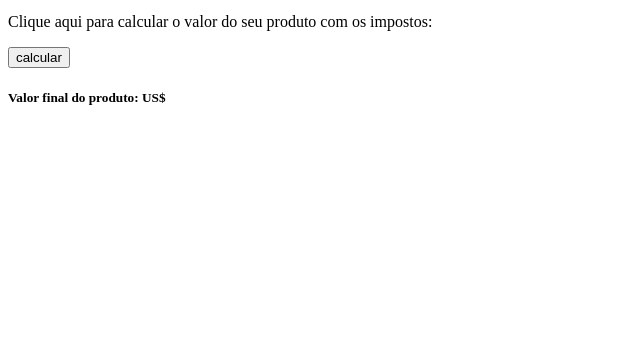
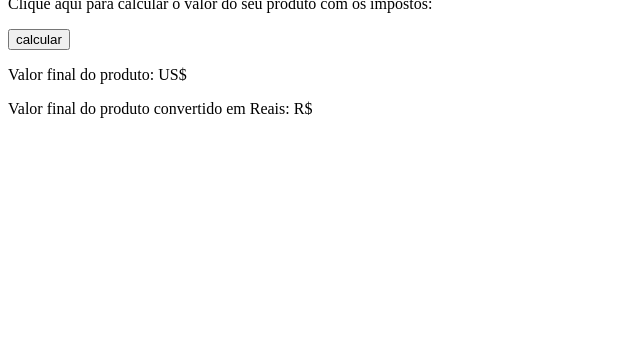
Before and after one commit to FilipeGuidi/AulaHTMLSenai, a plain HTML site: page Atividade8/index.html in a window 1280 px wide. Shown: the part 455-800 px from the top of the page, without its empty margins (0-640 px from the left). Drawn offline with Linux system fonts and the light colour scheme.

Commit message:
Adicionando  conversão monetária

```diff
--- a/Atividade8/index.html
+++ b/Atividade8/index.html
@@ -30,7 +30,6 @@
         <br>
         <br>
         <br>
-        <br>
         <h1>Cáculo de Imposto de Importoação</h1>
         <label for="valor-produto">Digite o valor do produto: US$</label>
         <input type="number" id="valor-produto">
@@ -38,7 +37,9 @@
         <p>Clique aqui para calcular o valor do seu produto com os impostos:</p>
         <button onclick="calcular()">calcular</button>
         <br>
-        <h5>Valor final do produto: US$ <strong id="valorFinal"></strong></h5>
+        <p>Valor final do produto: US$ <strong id="valorFinal"></strong></p>
+
+        <p>Valor final do produto convertido em Reais: R$ <strong id="valorEmReal"></strong></p>
      <script src="js/imposto.js"></script>
 
     </main>
```
